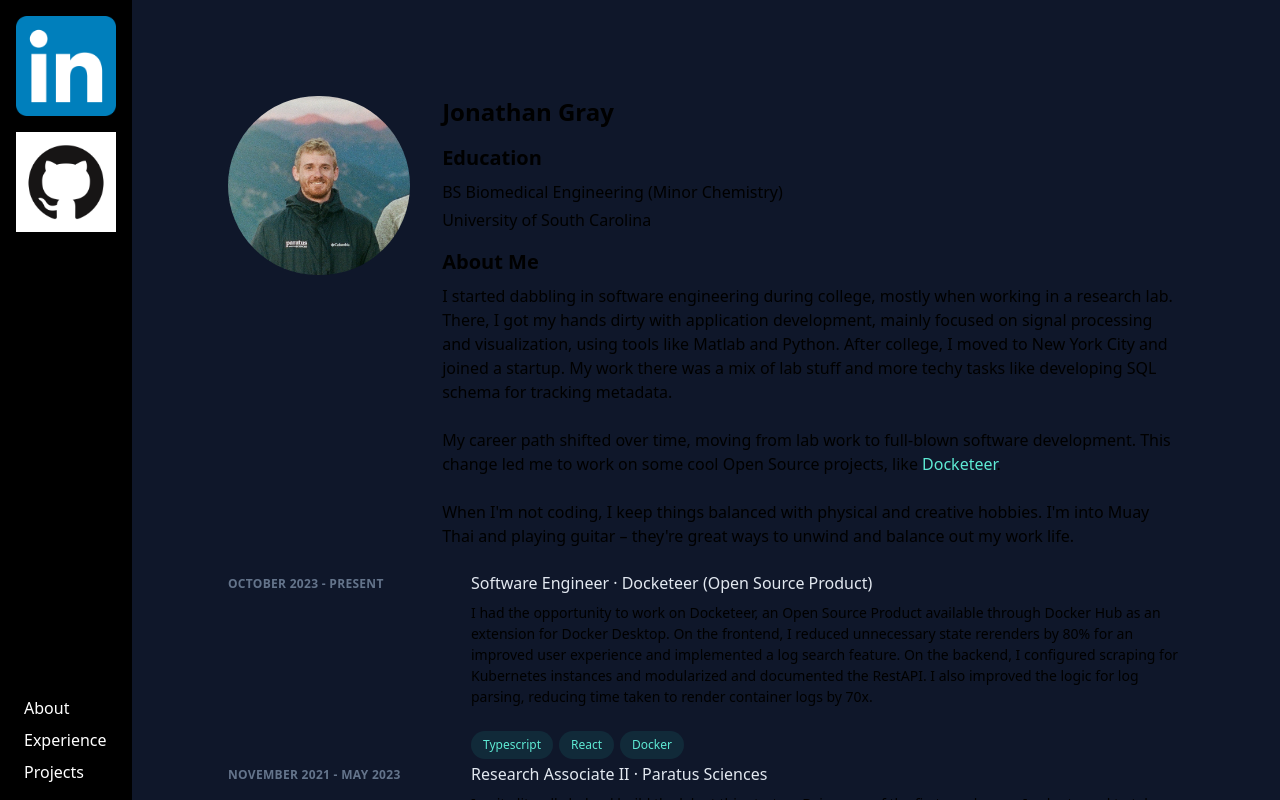
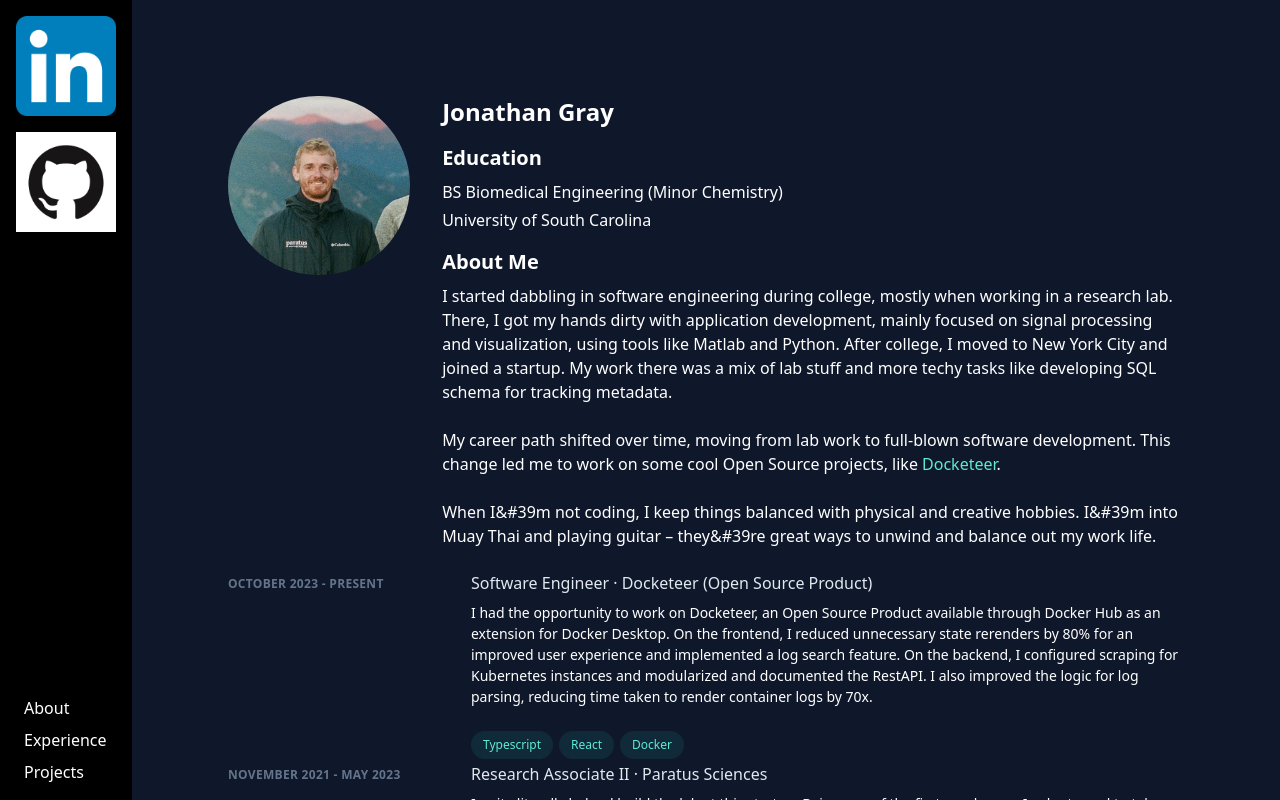
Before and after one commit to thejohnny5/portfolio-website, a Next.js app: page / in a window 1280 px wide. Built offline with nearby package versions, Linux system fonts and the light colour scheme.

Commit message:
Fixed building bug

```diff
--- a/src/app/about/page.tsx
+++ b/src/app/about/page.tsx
@@ -23,7 +23,7 @@ const About = () => {
                     <br />
                     <p>My career path shifted over time, moving from lab work to full-blown software development. This change led me to work on some cool Open Source projects, like <a href="#Docketeer (Open Source Product)" className="text-teal-300 hover:text-teal-100">Docketeer</a>.</p>
                     <br />
-                    <p>When I'm not coding, I keep things balanced with physical and creative hobbies. I'm into Muay Thai and playing guitar – they're great ways to unwind and balance out my work life.</p>
+                    <p>When I&#39m not coding, I keep things balanced with physical and creative hobbies. I&#39m into Muay Thai and playing guitar – they&#39re great ways to unwind and balance out my work life.</p>
                     <br />
                 </div>
             </div>
--- a/src/app/layout.tsx
+++ b/src/app/layout.tsx
@@ -22,7 +22,7 @@ export default function RootLayout({
       {/* <Navbar /> */}
       <div className='flex flex-1 overflow-hidden'>
         <Sidebar />
-        <main className="flex-1 overflow-y-auto">{children}</main>
+        <main className="flex-1 overflow-y-auto text-white">{children}</main>
       </div>
     </div>
       {/* <body className={inter.className}>{children}</body> */}
--- a/src/app/projects/page.tsx
+++ b/src/app/projects/page.tsx
@@ -2,12 +2,14 @@
 import ProjectComponent from '../../components/Project';
 
 const techStack = [
-  { name: 'Javascript', logo: 'https://img.shields.io/badge/javascript-%23323330.svg?style=for-the-badge&logo=javascript&logoColor=%23F7DF1E' },
   { name: 'GO', logo: 'https://img.shields.io/badge/go-%2300ADD8.svg?style=for-the-badge&logo=go&logoColor=white' },
   { name: 'Vue.js', logo: 'https://img.shields.io/badge/vuejs-%2335495e.svg?style=for-the-badge&logo=vuedotjs&logoColor=%234FC08D'},
+  { name: 'Javascript', logo: 'https://img.shields.io/badge/javascript-%23323330.svg?style=for-the-badge&logo=javascript&logoColor=%23F7DF1E' },
+  { name: 'Docker', logo: 'https://img.shields.io/badge/docker-%230db7ed.svg?style=for-the-badge&logo=docker&logoColor=white'},
+  { name: 'PostgreSQL', logo: 'https://img.shields.io/badge/postgres-%23316192.svg?style=for-the-badge&logo=postgresql&logoColor=white'},
+  { name: 'Tailwind', logo: 'https://img.shields.io/badge/tailwindcss-%2338B2AC.svg?style=for-the-badge&logo=tailwind-css&logoColor=white'},
   { name: 'Vite', logo: 'https://img.shields.io/badge/vite-%23646CFF.svg?style=for-the-badge&logo=vite&logoColor=white'},
-  { name: 'Docker', logo: 'https://img.shields.io/badge/docker-%230db7ed.svg?style=for-the-badge&logo=docker&logoColor=white'},
-  { name: 'Tailwind', logo: 'https://img.shields.io/badge/tailwindcss-%2338B2AC.svg?style=for-the-badge&logo=tailwind-css&logoColor=white'}
+
 ];
 
 const projectDetails = `
```
Also changed, not shown: src/components/Project.tsx (+12 -1 lines).
